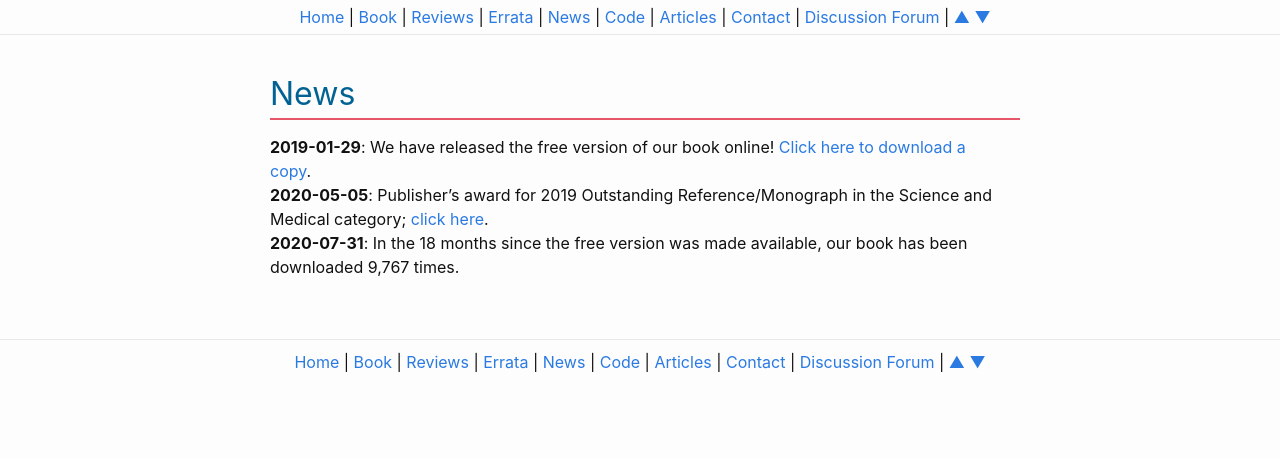
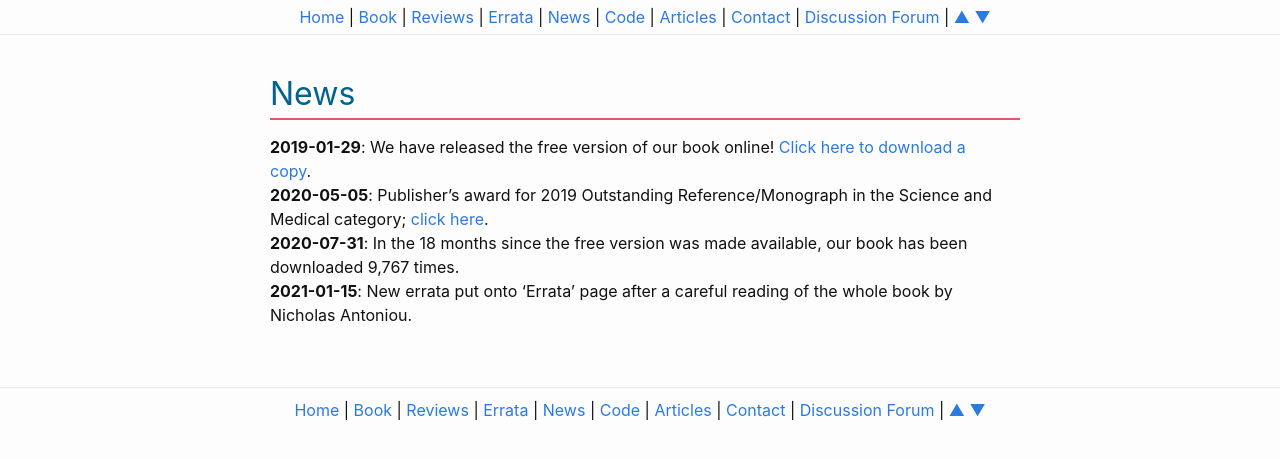
Before and after one commit to andrewzm/STRbook, a Jekyll site: the page built from docs/news.md, in a window 1280 px wide. Shown: the top 459 px of the page. Built offline with Jekyll 4.4.1, drawn with Linux system fonts in a browser that asks for light colours.

Commit message:
Update news.md

```diff
--- a/docs/news.md
+++ b/docs/news.md
@@ -5,3 +5,4 @@ title: News
 **2019-01-29**: We have released the free version of our book online! [Click here to download a copy](https://spacetimewithr.org/download).
 **2020-05-05**: Publisher's award for 2019 Outstanding Reference/Monograph in the Science and Medical category; [click here](https://niasra.uow.edu.au/news/index.html#spbookaward).
 **2020-07-31**: In the 18 months since the free version was made available, our book has been downloaded 9,767 times.
+**2021-01-15**: New errata put onto 'Errata' page after a careful reading of the whole book by Nicholas Antoniou.
```
